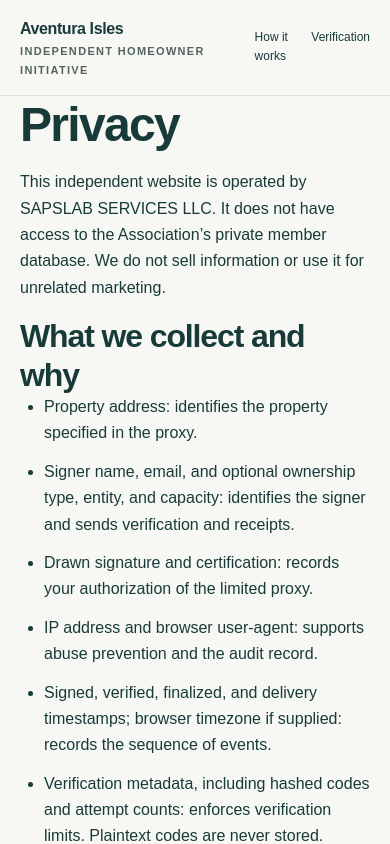
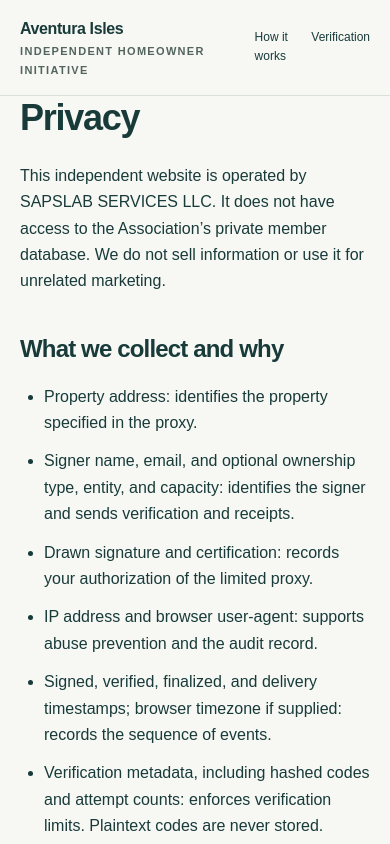
Before and after one commit to carlosrodriguez/aventura-proxy, a Next.js app: page /privacy in a window 390 px wide. Shown: the top 844 px of the page. Built offline with nearby package versions, Linux system fonts and the light colour scheme.

Commit message:
Add consistent spacing to informational pages

```diff
--- a/app/globals.css
+++ b/app/globals.css
@@ -195,9 +195,32 @@ p {
 .prose {
   max-width: 760px;
   padding-top: 40px;
+  overflow-wrap: anywhere;
 }
 .prose h1 {
-  font-size: 3rem;
+  font-size: clamp(2.25rem, 6vw, 3rem);
+  margin: 0 0 24px;
+}
+.prose h2 {
+  font-size: clamp(1.5rem, 4vw, 2rem);
+  margin: 40px 0 16px;
+}
+.prose h3 {
+  margin: 28px 0 12px;
+}
+.prose p {
+  margin: 0 0 20px;
+}
+.prose ul,
+.prose ol {
+  margin: 20px 0 24px;
+  padding-left: 24px;
+}
+.prose li + li {
+  margin-top: 12px;
+}
+.prose li > p:last-child {
+  margin-bottom: 0;
 }
 .form-shell {
   max-width: 720px;
```
